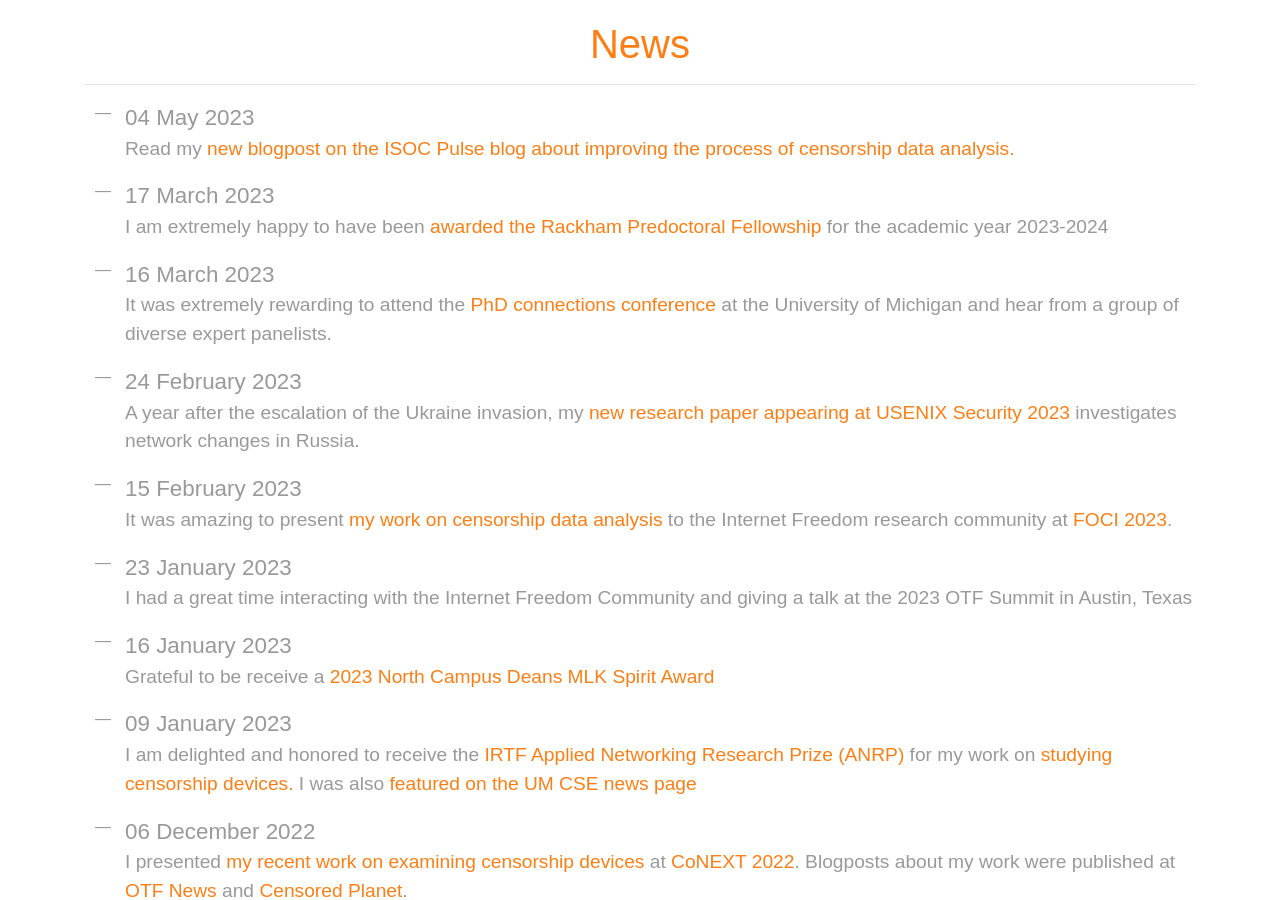
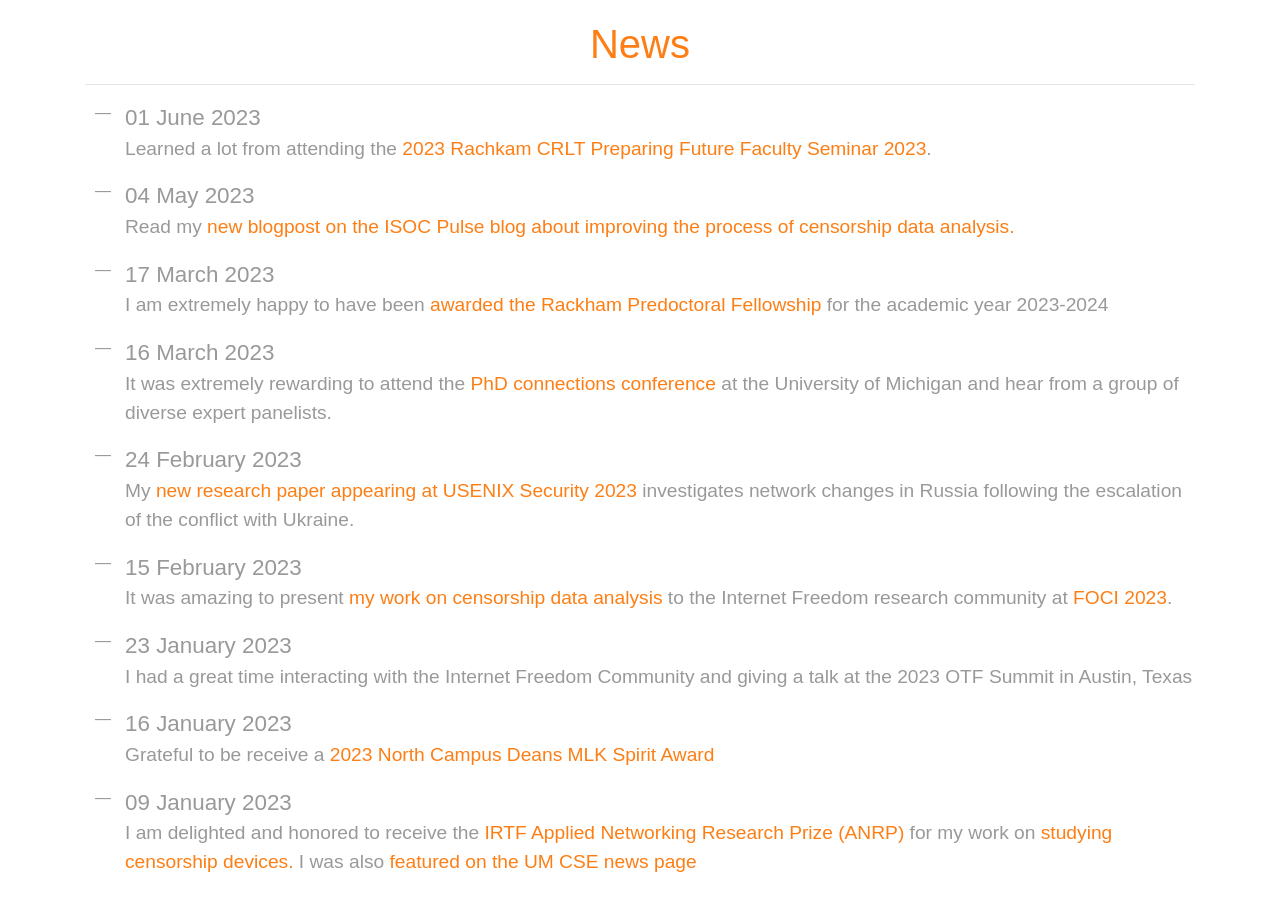
Before and after one commit to ramakrishnansr/ramakrishnansr.github.io, a Jekyll site: the page built from news.html, in a window 1280 px wide and 900 px high. Built offline with Jekyll 4.4.1, drawn with Linux system fonts in a browser that asks for light colours; nearby versions of some CDN libraries; some web fonts are replaced.

Commit message:
Updating PFF + CV

```diff
--- a/_data/news.yml
+++ b/_data/news.yml
@@ -1,3 +1,7 @@
+- key: news39
+  date: 01 June 2023
+  description: 'Learned a lot from attending the <a href="assets/pff2023.pdf" target="_blank">2023 Rachkam CRLT Preparing Future Faculty Seminar 2023</a>.'
+  home: 'true'
 - key: news38
   date: 04 May 2023
   description: 'Read my <a href="https://pulse.internetsociety.org/blog/making-censorship-data-more-user-friendly" target="_blank">new blogpost on the ISOC Pulse blog about improving the process of censorship data analysis.</a>'
@@ -9,10 +13,9 @@
 - key: news36
   date: 16 March 2023
   description: 'It was extremely rewarding to attend the <a href="https://rackham.umich.edu/phd-connections/" target="_blank">PhD connections conference</a> at the University of Michigan and hear from a group of diverse expert panelists.'
-  home: 'true'
 - key: news35
   date: 24 February 2023
-  description: 'A year after the escalation of the Ukraine invasion, my <a href="assets/russia-ukraine-invasion.pdf" target="_blank">new research paper appearing at USENIX Security 2023</a> investigates network changes in Russia.'
+  description: 'My <a href="assets/russia-ukraine-invasion.pdf" target="_blank">new research paper appearing at USENIX Security 2023</a> investigates network changes in Russia following the escalation of the conflict with Ukraine.'
   home: 'true'
 - key: news34
   date: 15 February 2023
```
Also changed, not shown: 3 other files.
